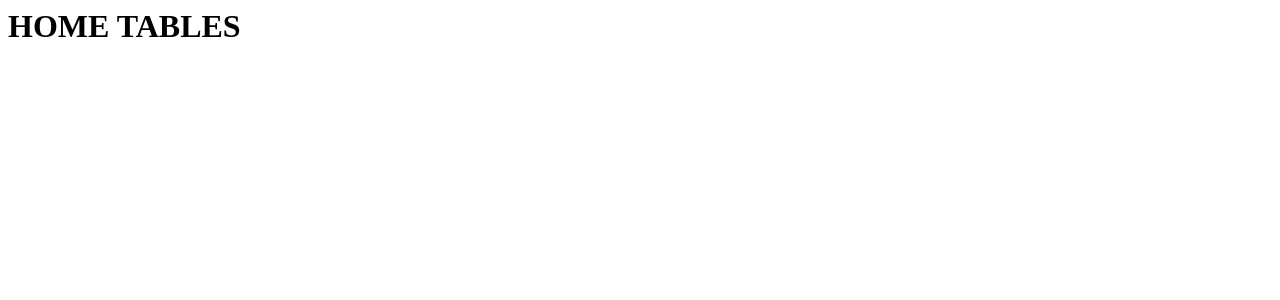
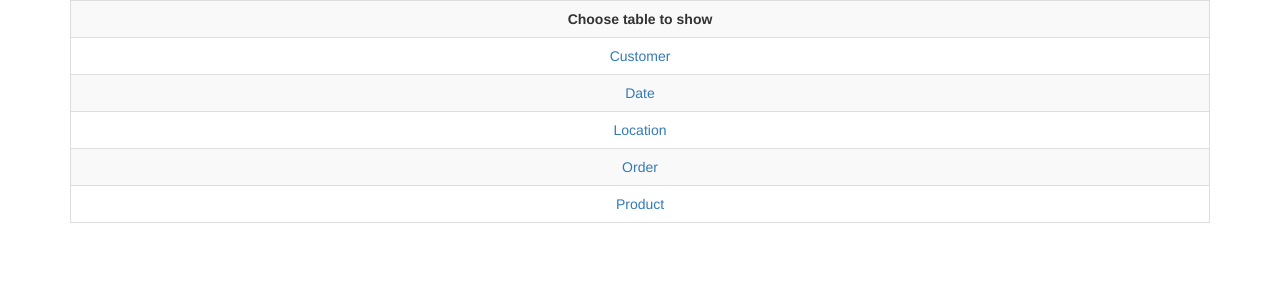
Before and after one commit to 0lkoKushnir/reporting_system, a Django app: page /table/ in a window 1280 px wide. Shown: the top 300 px of the page. Run offline with Django 3.2, Linux system fonts and the light colour scheme; some libraries are stand-ins or nearby versions.

Commit message:
Configured tables navigation

```diff
--- a/reporting_system/settings.py
+++ b/reporting_system/settings.py
@@ -31,13 +31,13 @@ ALLOWED_HOSTS = []
 # Application definition
 
 INSTALLED_APPS = [
+    'table.apps.TableConfig',
     'django.contrib.admin',
     'django.contrib.auth',
     'django.contrib.contenttypes',
     'django.contrib.sessions',
     'django.contrib.messages',
     'django.contrib.staticfiles',
-    'table'
 ]
 
 MIDDLEWARE = [
--- a/table/templates/table/base_table.html
+++ b/table/templates/table/base_table.html
@@ -8,10 +8,10 @@
 	<script src="https://maxcdn.bootstrapcdn.com/bootstrap/3.4.1/js/bootstrap.min.js"></script>
 </head>
 <body>
-	<center class="container">
+	<div class="container">
 
 		{% block content %}{% endblock %}
 
-	</center>
+	</div>
 </body>
 </html>
--- a/table/templates/table/customer.html
+++ b/table/templates/table/customer.html
@@ -1,5 +1,6 @@
 {% extends "table/base_table.html" %}
 {% block content %}
+	<a href="/table">Back</a>
 	<table class="table table-bordered table-striped">
 		<tr>
 			<th>ID</th>
--- /dev/null
+++ b/table/templates/table/home.html
@@ -0,0 +1,14 @@
+{% extends "table/base_table.html" %}
+{% block content %}
+	<table class="table table-bordered table-striped" style="text-align: center;">
+		<tr>
+			<th style="text-align: center;">Choose table to show</th>
+		</tr>
+
+		<tr><td><a href="customer">Customer</a></td></tr>
+		<tr><td><a href="date">Date</a></td></tr>
+		<tr><td><a href="location">Location</a></td></tr>
+		<tr><td><a href="order">Order</a></td></tr>
+		<tr><td><a href="product">Product</a></td></tr>
+	</table>
+{% endblock content %}
--- a/table/views.py
+++ b/table/views.py
@@ -1,12 +1,11 @@
 from django.shortcuts import render
+from .settings import *
 import table.models
-from django.http import HttpResponse
 import pyodbc
-from .settings import *
 
 
 def home(request):
-	return HttpResponse('<h1>HOME TABLES</h1>')
+	return render(request, 'table/home.html')
 
 
 def CustomerView(request):
```
